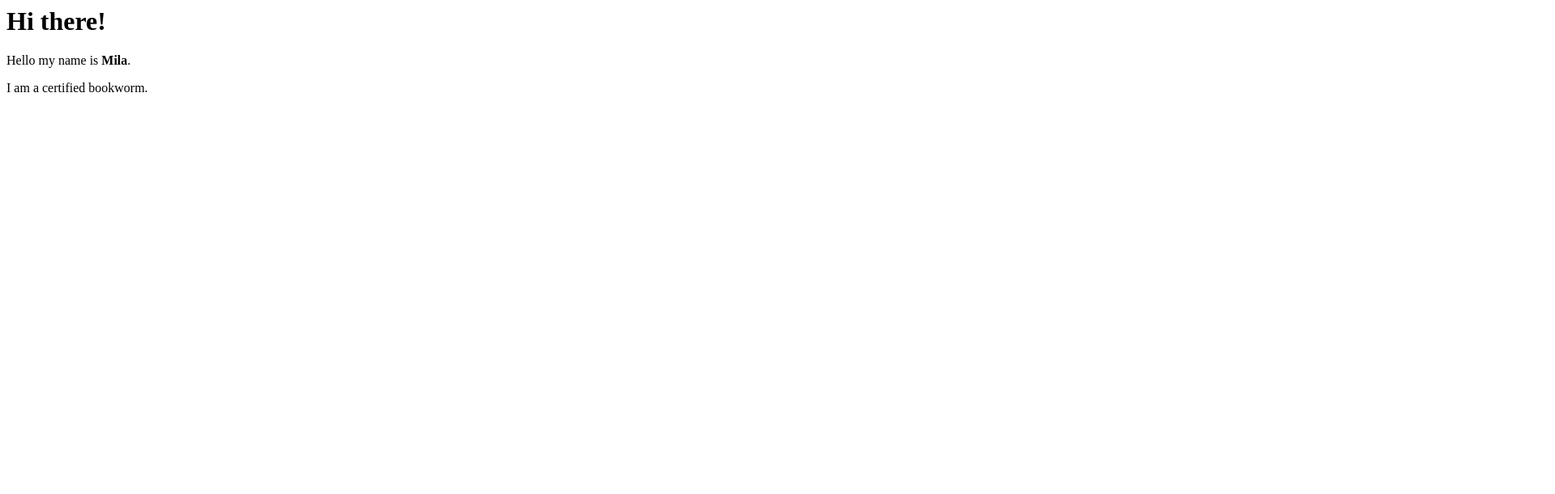
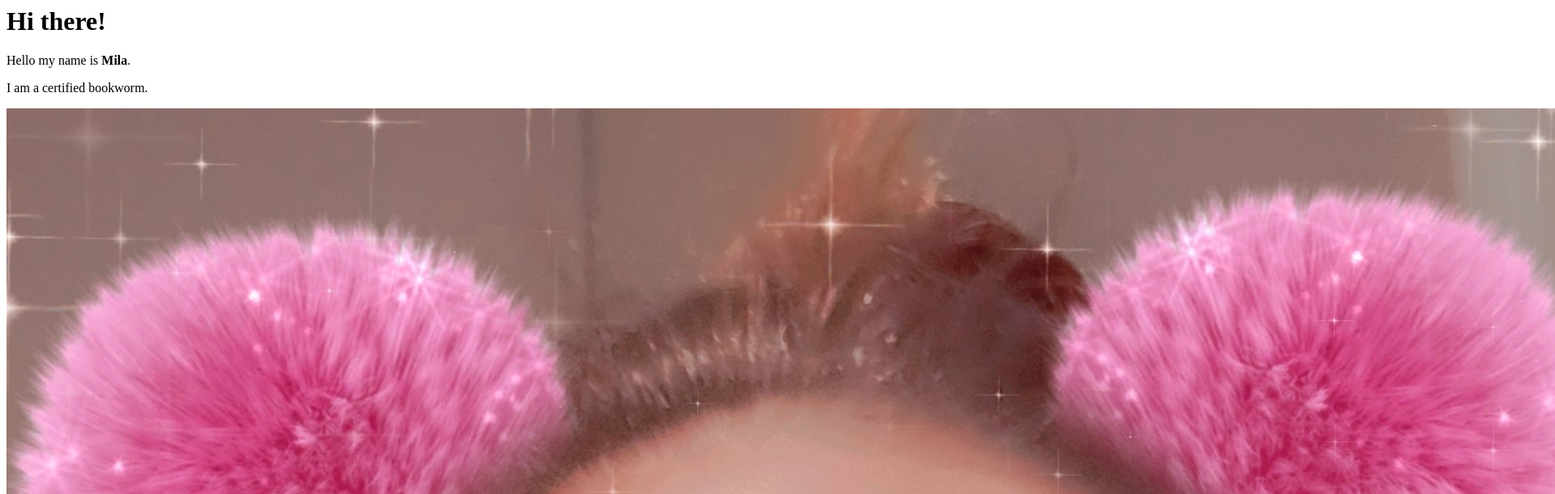
Before and after one commit to MilaCikes/about-me, a plain HTML site: page index.html in a window 1280 px wide. Shown: the top 611 px of the page at 81% size, 1920 px wide, since content can reach past the window. Drawn offline with Linux system fonts and the light colour scheme.

Commit message:
Update index.html
Correction on img tag

```diff
--- a/index.html
+++ b/index.html
@@ -1,4 +1,4 @@
 <h1>Hi there!</h1>
 <p>Hello my name is <strong>Mila</strong>.</p>
 <p>I am a certified bookworm.</p>
-<img src="./mila.jpg.jpg"
+<img src="./mila.jpg.jpg" />
```
